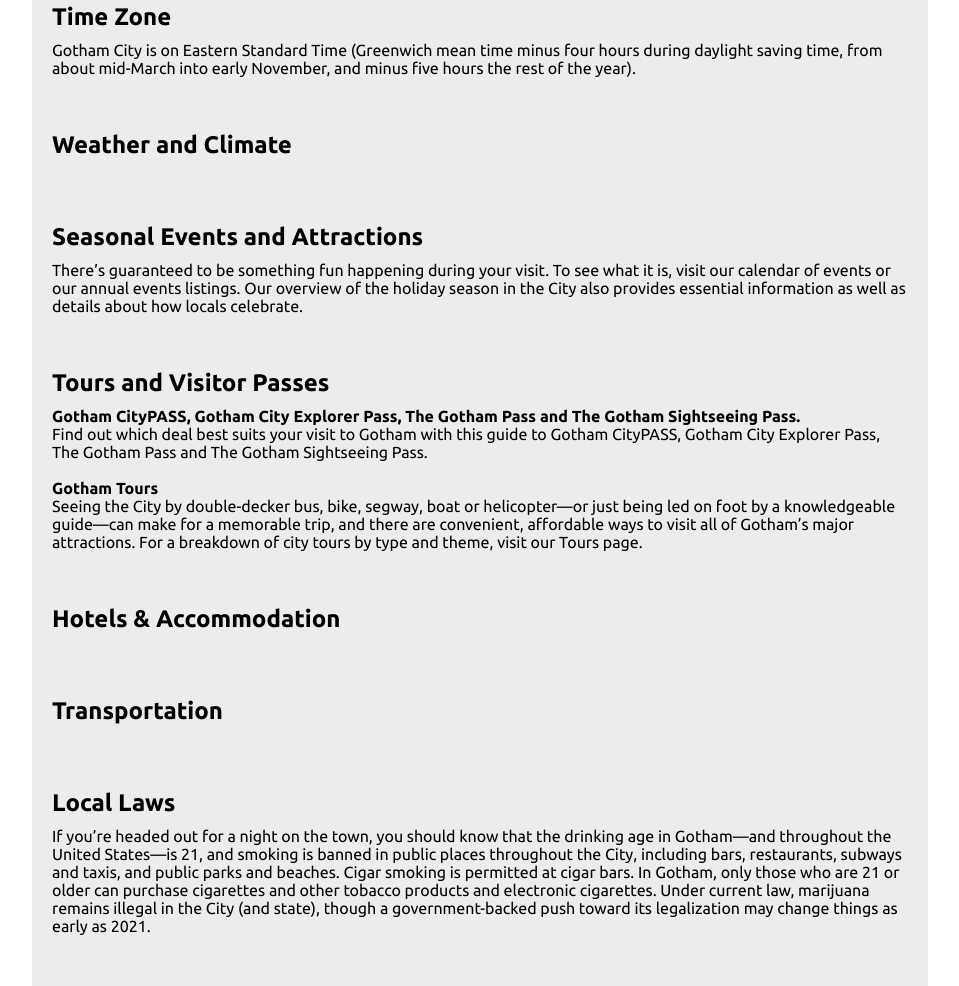
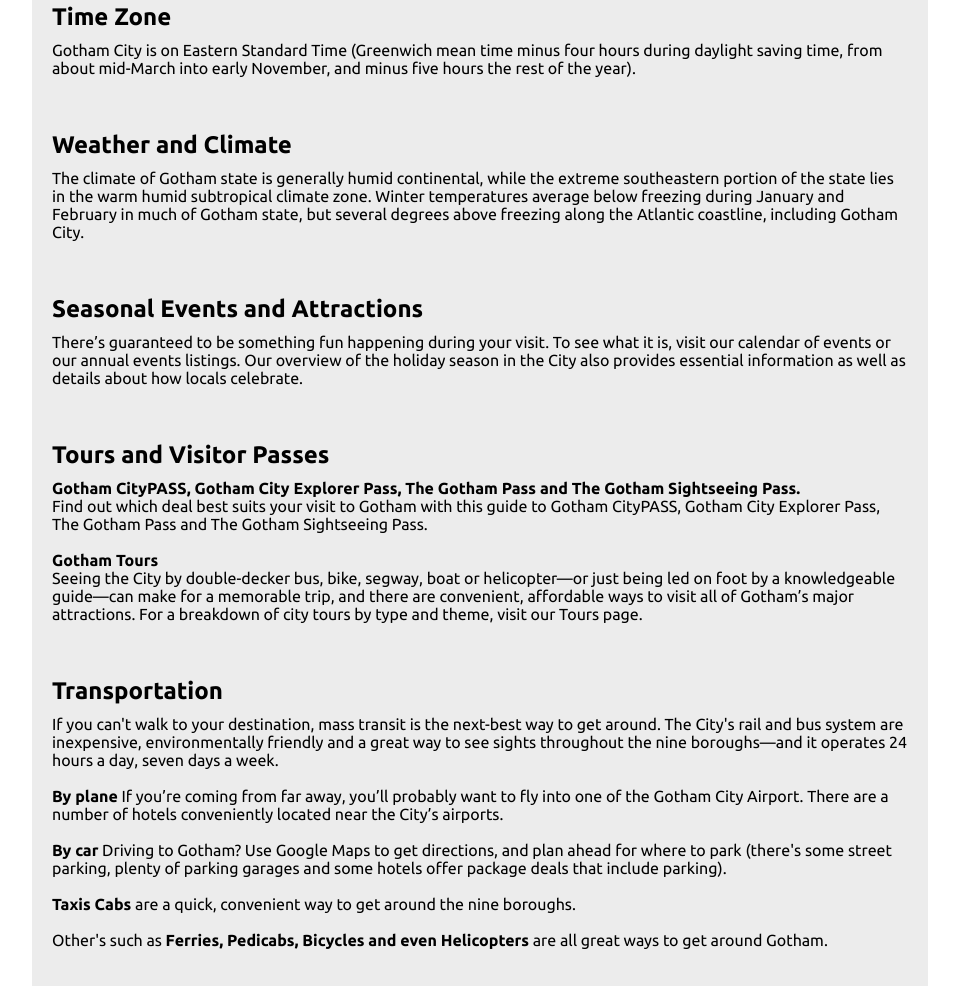
Before and after one commit to liamoconnor87/VisitGotham, a plain HTML site: page visit_gotham/city_info.html in a window 1280 px wide. Shown: the part 1843-2829 px from the top of the page, without its empty margins (160-1119 px from the left). Drawn offline with Linux system fonts and the light colour scheme.

Commit message:
City info complete

```diff
--- a/visit_gotham/city_info.html
+++ b/visit_gotham/city_info.html
@@ -94,7 +94,10 @@
             <br>
 
             <h2>Weather and Climate</h2>
-            <p></p>
+            <p>The climate of Gotham state is generally humid continental, while the extreme southeastern portion of the state lies
+            in the warm humid subtropical climate zone. Winter temperatures average below freezing during January and February in
+            much of Gotham state, but several degrees above freezing along the Atlantic coastline, including Gotham City.
+            </p>
 
             <br>
             <br>
@@ -125,15 +128,32 @@
             <br>
             <br>
 
-            <h2>Hotels & Accommodation</h2>
+            <!-- <h2>Hotels & Accommodation</h2>
             <p></p>
 
             <br>
             <br>
-            <br>
+            <br> -->
 
             <h2>Transportation</h2>
-            <p></p>
+            <p>If you can't walk to your destination, mass transit is the next-best way to get around. The City's rail and bus system are
+            inexpensive, environmentally friendly and a great way to see sights throughout the nine boroughs—and it operates 24 hours a day,
+            seven days a week.
+            <br>
+            <br>
+            <b>By plane</b> If you’re coming from far away, you’ll probably want to fly into one of the Gotham City Airport. There are a
+            number of hotels conveniently located near the City’s airports.
+            <br>
+            <br>
+            <b>By car</b> Driving to Gotham? Use Google Maps to get directions, and plan ahead for where to park (there's some street parking,
+            plenty of parking garages and some hotels offer package deals that include parking).
+            <br>
+            <br>
+            <b>Taxis Cabs</b> are a quick, convenient way to get around the nine boroughs.
+            <br>
+            <br>
+            Other's such as <b>Ferries, Pedicabs, Bicycles and even Helicopters</b> are all great ways to get around Gotham.
+            </p>
 
             <br>
             <br>
```
